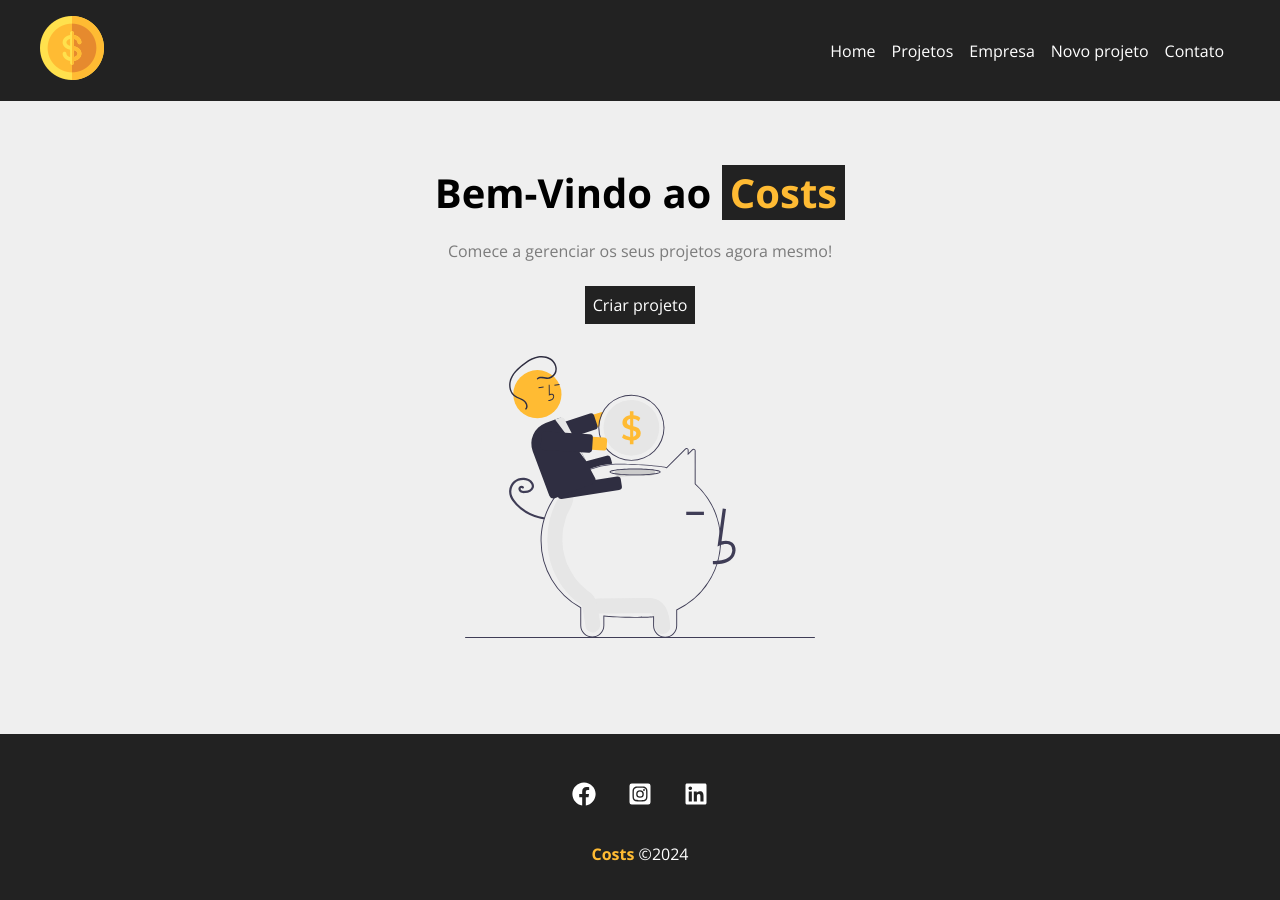
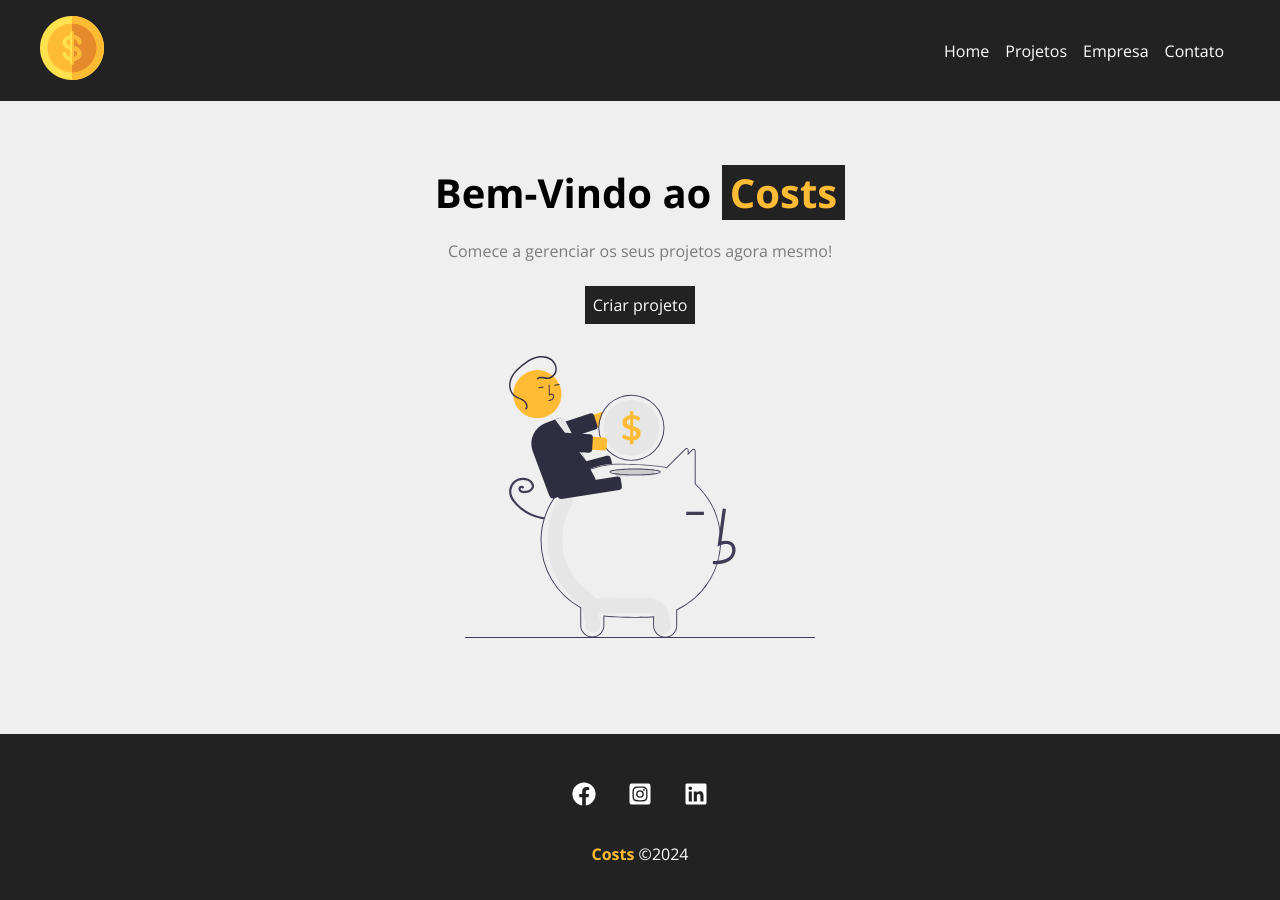
Before and after one commit to WictorPereira/Meu-Projeto-React, a React (Vite) app in the folder costs/: page / in a window 1280 px wide. Shown: the top 900 px of the page. Built offline with nearby package versions, Linux system fonts and the light colour scheme.

Commit message:
New Project  exluida
New Project tirada da nav bar

```diff
--- a/costs/src/components/layout/Navbar.jsx
+++ b/costs/src/components/layout/Navbar.jsx
@@ -24,10 +24,6 @@ function Navbar() {
         </li>
 
         <li className= {styles.item}>
-            <Link to="/NewProject">Novo projeto</Link>
-        </li>
-
-        <li className= {styles.item}>
             <Link to="/Contact">Contato</Link>
         </li>
       </ul>
```
